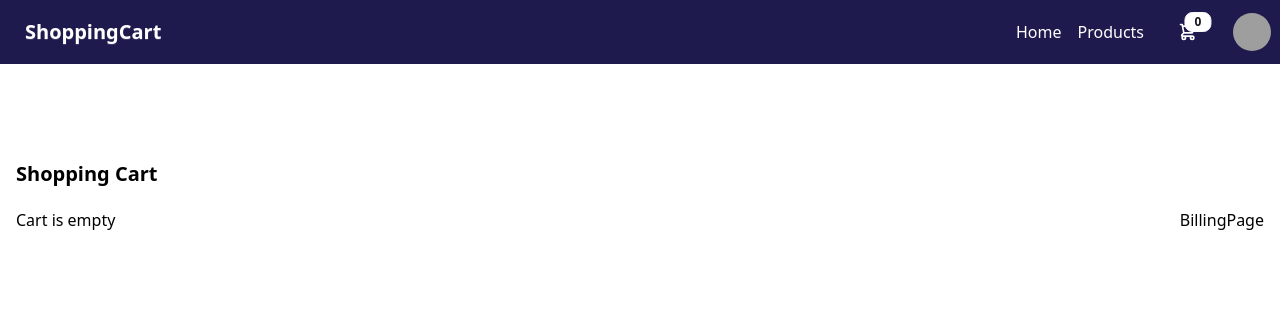
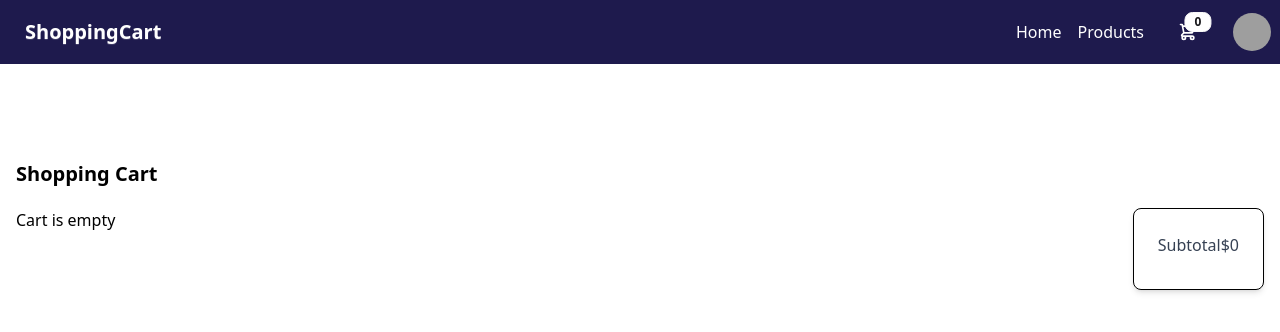
Before and after one commit to moonspark78/redux-shopping-cart, a React (Vite) app: page /cart in a window 1280 px wide. Shown: the top 332 px of the page. Built offline with nearby package versions, Linux system fonts and the light colour scheme; grey boxes are pictures that could not be loaded.

Commit message:
:wrench: working on the  BillingPage  :art:

```diff
--- a/src/pages/carts/BillingPage.jsx
+++ b/src/pages/carts/BillingPage.jsx
@@ -1,8 +1,20 @@
 import React from 'react'
+import { useSelector } from 'react-redux'
 
 const BillingPage = () => {
+    const carts = useSelector(state => state.carts);
+
+    const subTotal = carts.reduce((acc, item) => acc + item.price * item.quantity, 0);
+    const tax = subTotal * 0.1;
+    const totalBillings = subTotal + tax;
+
   return (
-    <div>BillingPage</div>
+    <div className='mt-6 rounded-lg border bg-white p-6 shadow-md md:mt-0'>
+        <div className='mb-2 flex justify-between'>
+            <p className="text-gray-700">Subtotal</p>
+            <p className="text-gray-700">${subTotal}</p>
+        </div>
+    </div>
   )
 }
 
--- a/src/pages/carts/CartPage.jsx
+++ b/src/pages/carts/CartPage.jsx
@@ -10,7 +10,7 @@ const CartPage = () => {
         <h2 className='text-xl font-bold mb-5'>Shopping Cart</h2>
 
         <div className='flex flex-col md:flex-row justify-between md:gap-8 gap-4'>
-            <div>
+            <div className='md:w-2/3 space-y-6'>
                 {
                   carts.length ? carts.map((item, index) => (
                     <CartItem key={index} item={item}/>
```
